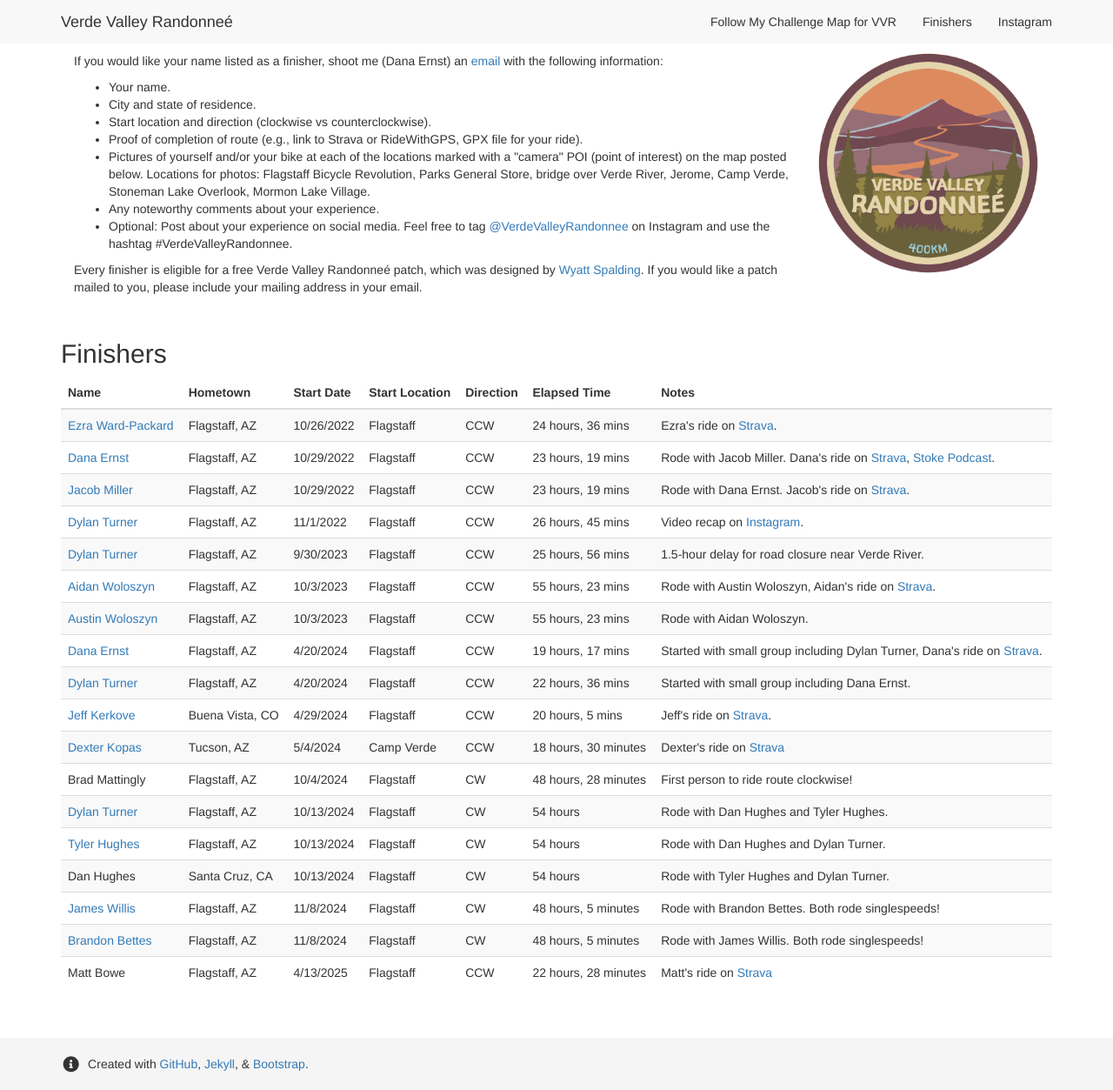
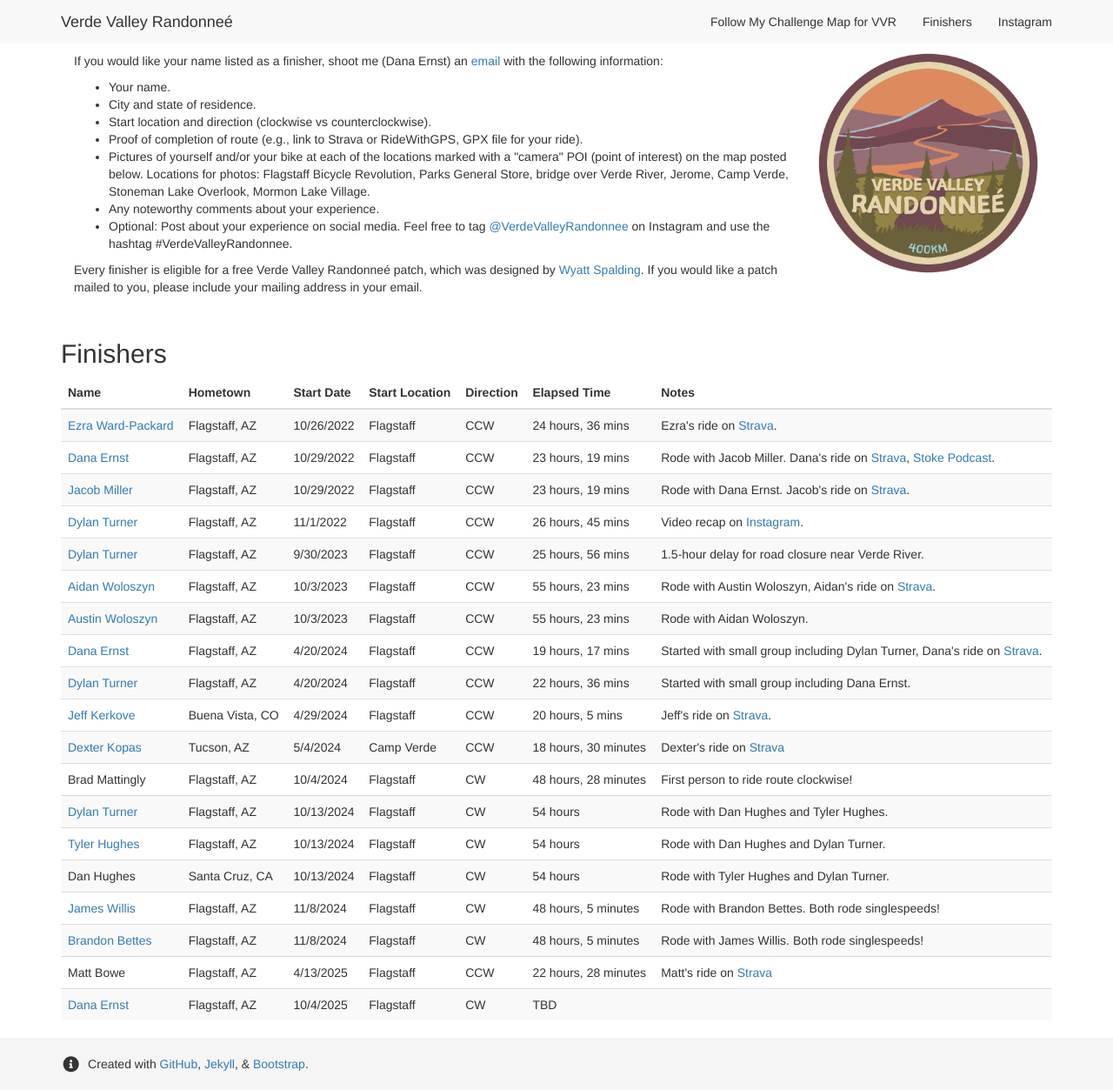
Before and after one commit to dcernst/VerdeValleyRandonnee, a Jekyll site: the page built from finishers.md, in a window 1280 px wide and 1253 px high. Shown: the whole window at 87% size. Built offline with Jekyll 4.4.1, drawn with Linux system fonts in a browser that asks for light colours; nearby versions of some CDN libraries.

Commit message:
Updates to VVR

```diff
--- a/finishers.md
+++ b/finishers.md
@@ -118,6 +118,10 @@ Every finisher is eligible for a free Verde Valley Randonneé patch, which was d
 <td>Matt Bowe</td> <td>Flagstaff, AZ</td> <td>4/13/2025</td> <td>Flagstaff</td> <td>CCW</td> <td>22 hours, 28 minutes</td> <td>Matt's ride on <a href="https://www.strava.com/activities/14176529605">Strava</a></td>
 </tr>
 
+<tr>
+<td><a href="https://www.instagram.com/dcernst/">Dana Ernst</a></td> <td>Flagstaff, AZ</td> <td>10/4/2025</td> <td>Flagstaff</td> <td>CW</td> <td>TBD</td> <td></td>
+</tr>
+
 </tbody>
 </table>
 </div>
```
